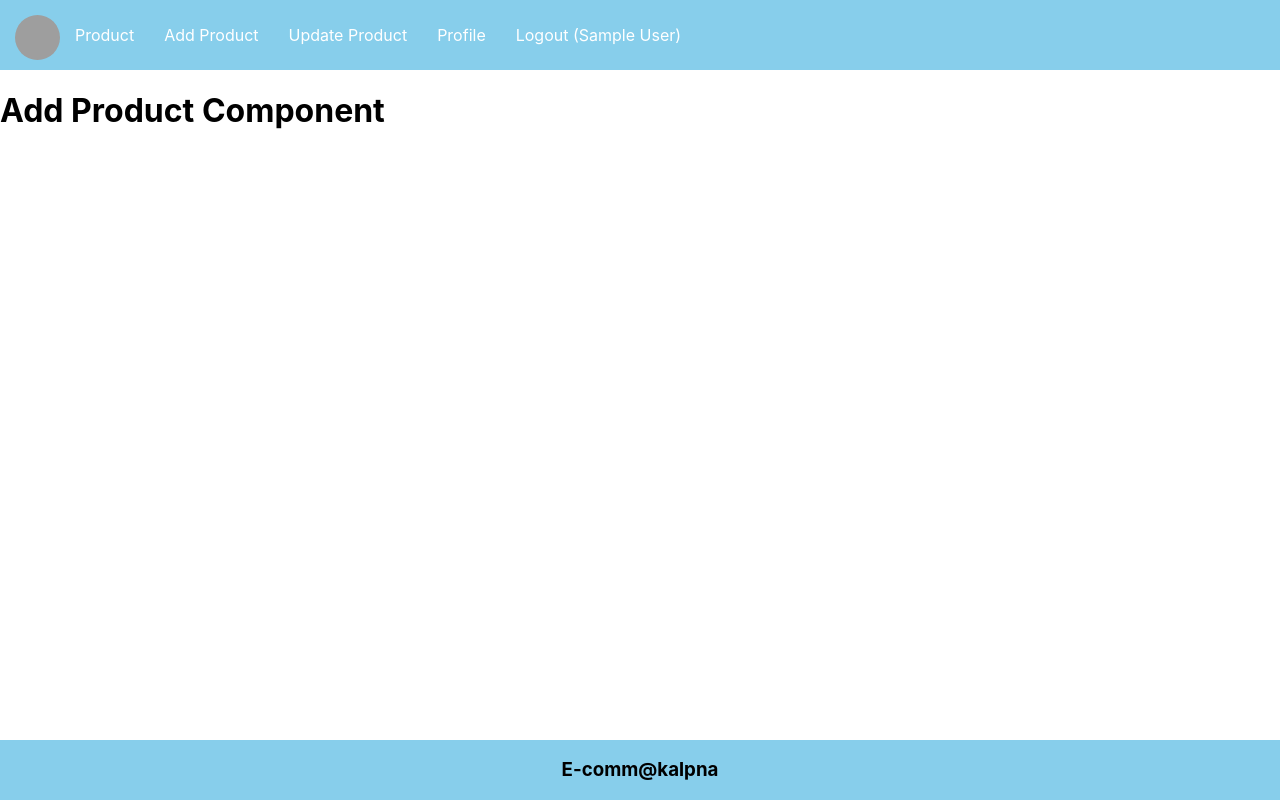
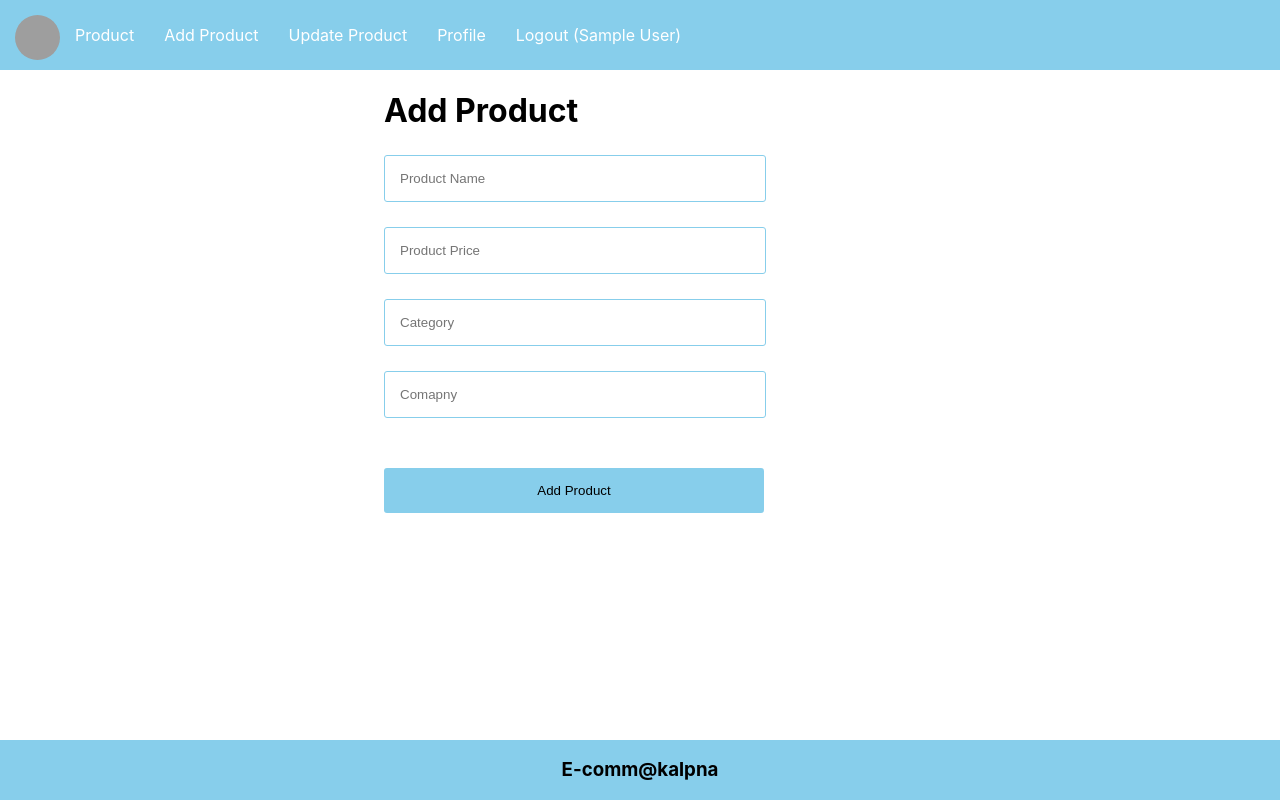
Before and after one commit to luckkalpna/E-comm_frontend, a React (Create React App) app: page /add in a window 1280 px wide. Built offline with nearby package versions, Linux system fonts and the light colour scheme; sample sign-in values are in the browser's storage; grey boxes are pictures that could not be loaded.

Commit message:
Add Product Page

```diff
--- a/src/App.css
+++ b/src/App.css
@@ -36,7 +36,7 @@
   background-color: skyblue;
 }
 
-.register{
+.register, .add-product{
   margin-left: 30%;
   align-items: center;
 }
@@ -50,7 +50,7 @@
   border-radius: 3px;
 }
 
-.signup-btn{
+.signup-btn, .add-product-btn{
   text-align: center;
   align-items: center;
   margin: 25px 0;
--- a/src/App.js
+++ b/src/App.js
@@ -5,6 +5,7 @@ import Footer from './components/Footer';
 import SignUp from './components/SignUp';
 import Login from './components/Login';
 import PrivateComponent from './components/PrivateComponent';
+import AddProduct from './components/AddProduct';
 
 function App() {
   return (
@@ -15,7 +16,7 @@ function App() {
 
         <Route element={<PrivateComponent />}>
         <Route path='/' element={<h1>Product Listing Component</h1>} />
-        <Route path='/add' element={<h1>Add Product Component</h1>} />
+        <Route path='/add' element={<AddProduct />} />
         <Route path='/update' element={<h1>Update Product Component</h1>} />
         <Route path='/profile' element={<h1>Profle Component</h1>} />
         <Route path='/logout' element={<h1>Logout Component</h1>} />
--- /dev/null
+++ b/src/components/AddProduct.js
@@ -0,0 +1,53 @@
+import React from "react";
+
+const AddProduct  = () =>{
+    const [name, setName] = React.useState("");
+    const [price, setPrice] = React.useState("");
+    const [category, setCategory] = React.useState("");
+    const [company, setComapny] = React.useState("");
+    const AddProduct = () =>{
+        console.log(name, price, category, company)
+    }
+    return(
+        <div className="add-product">
+      <h1>Add Product</h1>
+      <input
+        className="inputfields"
+        type="text"
+        value={name}
+        onChange={(e) => setName(e.target.value)}
+        placeholder="Product Name"
+      />
+
+      <input
+        className="inputfields"
+        type="text"
+        value={price}
+        onChange={(e) => setPrice(e.target.value)}
+        placeholder="Product Price"
+      />
+
+      <input
+        className="inputfields"
+        type="text"
+        value={category}
+        onChange={(e) => setCategory(e.target.value)}
+        placeholder="Category"
+      />
+
+<input
+        className="inputfields"
+        type="text"
+        value={company}
+        onChange={(e) => setComapny(e.target.value)}
+        placeholder="Comapny"
+      />
+
+      <button onClick={AddProduct} className="add-product-btn" type="button">
+        Add Product
+      </button>
+    </div>
+    )
+}
+
+export default AddProduct;
```
